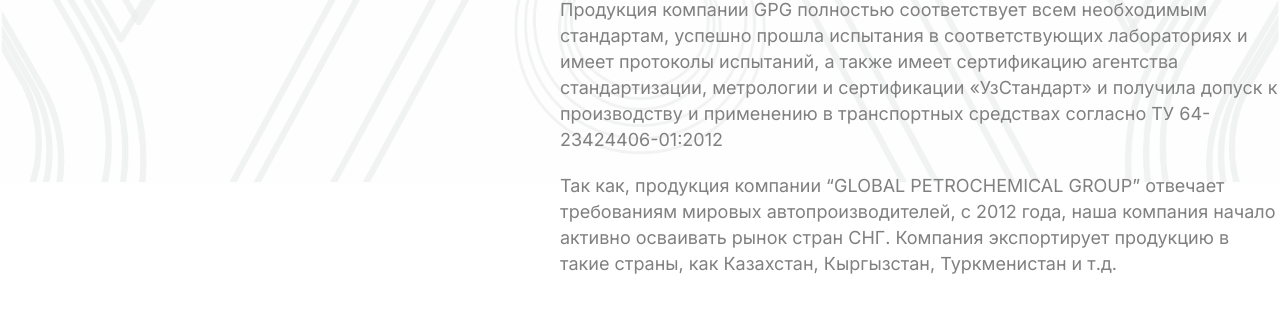
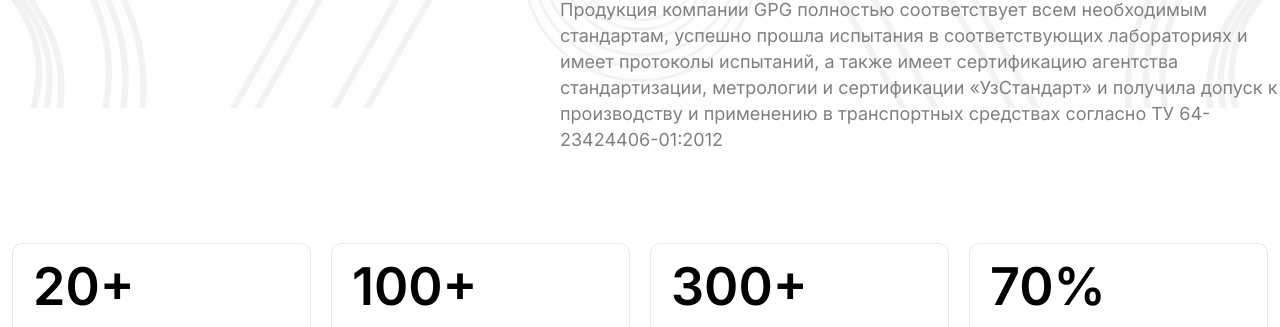
Before and after one commit to Ramziddinergashaliyev/valesco, a React (Vite) app: page /about in a window 1280 px wide. Shown: the part 1003-1330 px from the top of the page. Built offline with nearby package versions, Linux system fonts and the light colour scheme; no server answers.

Commit message:
add change

```diff
--- a/src/pages/about/About.jsx
+++ b/src/pages/about/About.jsx
@@ -38,11 +38,11 @@
                 <p className="about-info-text">{t("Продукция компании")}</p>
               </div>
 
-              <div className="about-imgs">
+              {/* <div className="about-imgs">
                 <div className="about-imgs-info">
                   <p className="about-info-text">{t("Так как")}</p>
                 </div>
-              </div>
+              </div> */}
             </div>
           </div>
         </div>
```
Also changed, not shown: src/assets/images/aboutbg.png.
